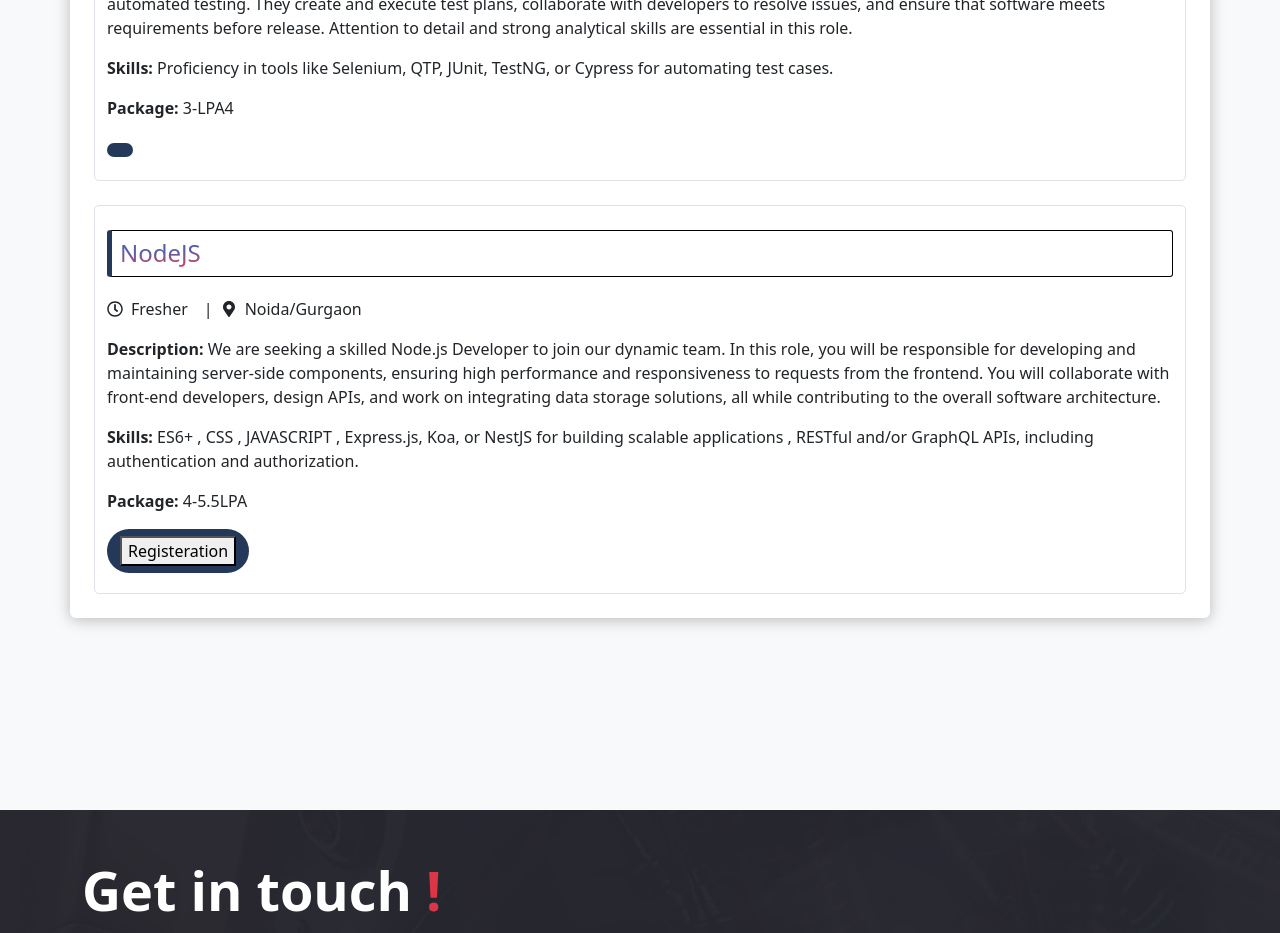
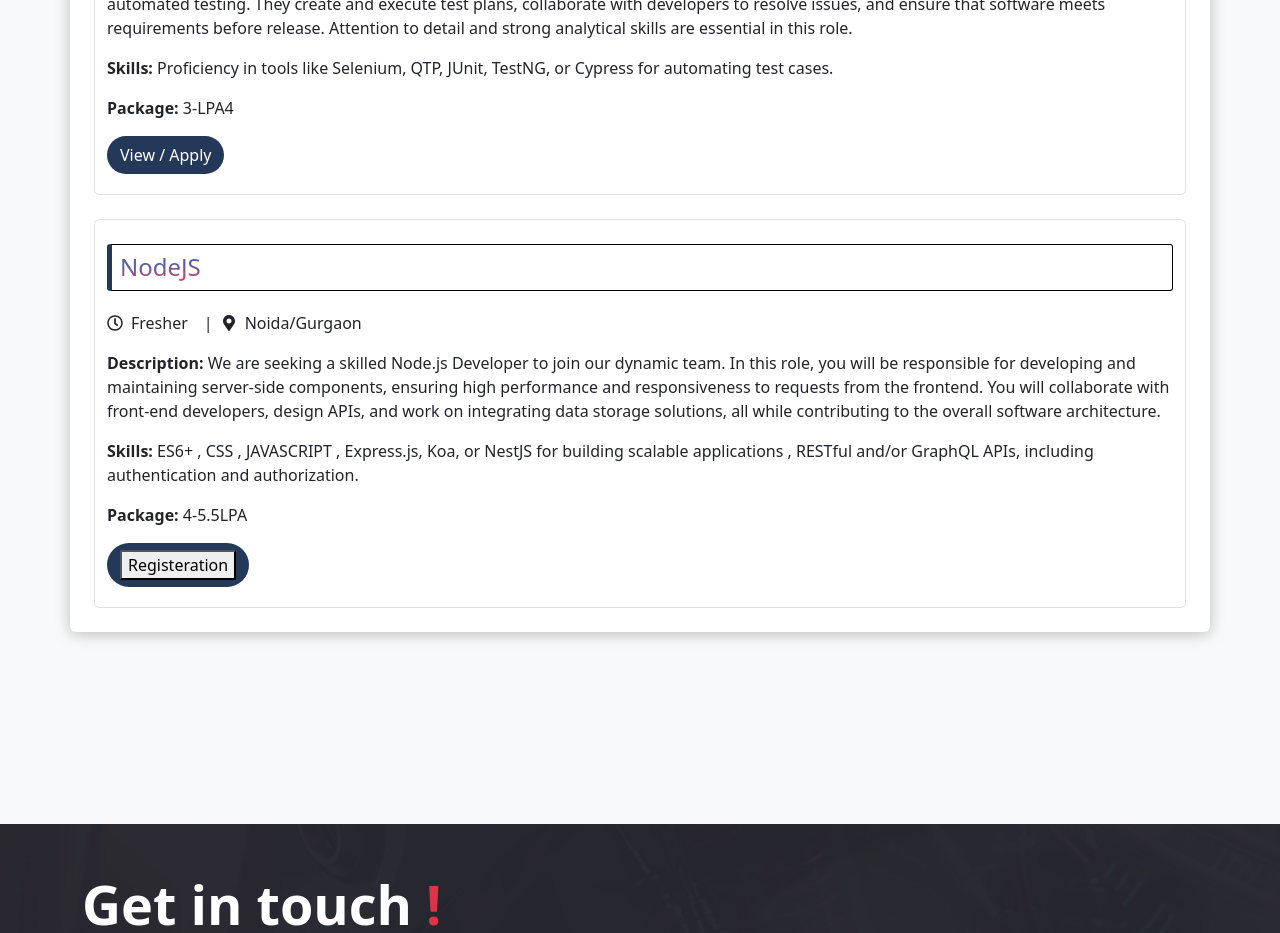
Before and after one commit to Akshaybaisware/CodeCrazeSoftware, a React (Vite) app: page /career in a window 1280 px wide. Shown: the part 3340-4273 px from the top of the page. Built offline with nearby package versions, Linux system fonts and the light colour scheme; grey boxes are pictures that could not be loaded.

Commit message:
careeer updated

```diff
--- a/src/Components/Career/Career.jsx
+++ b/src/Components/Career/Career.jsx
@@ -311,7 +311,7 @@ Strong problem-solving skills and ability to handle complex technical problems.
         3-LPA4
       </div>
 
-      <button className="btn rounded-pill"  style={{backgroundColor:"#243859" ,color:"white"}}></button>
+      <button className="btn rounded-pill" onClick={handleClick} style={{backgroundColor:"#243859" ,color:"white"}}>View / Apply</button>
     </div>
     <div className="container job-footer border mt-4 pt-4">
       <h4 className="job-title text-gradient">NodeJS</h4>
```
